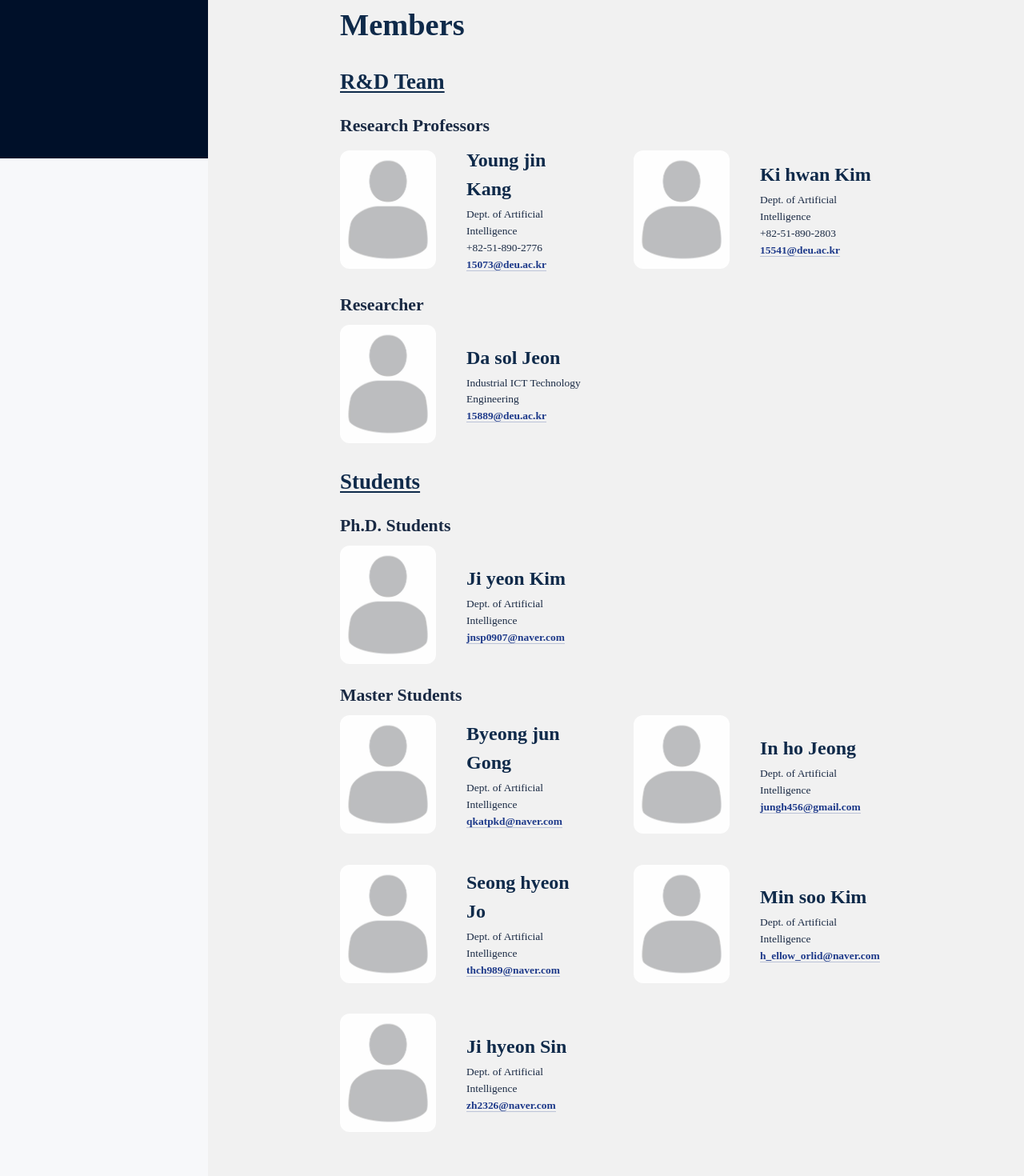
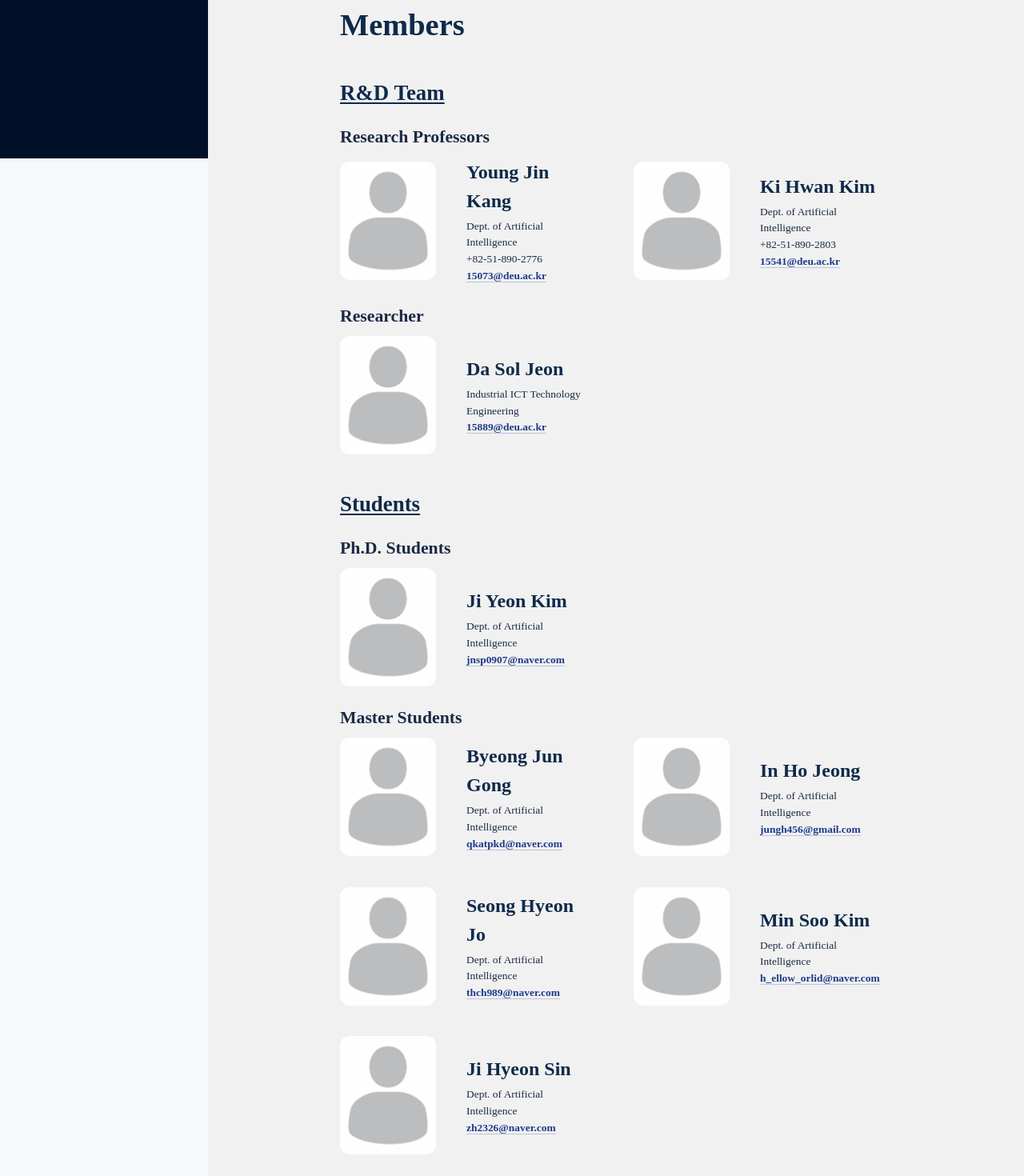
Before and after one commit to shch989/deu-lab-website, a React (Create React App) app: page /members in a window 1280 px wide. Shown: the part 602-2072 px from the top of the page at 80% size. Built offline with nearby package versions, Linux system fonts and the light colour scheme.

Commit message:
간격 및 영문명 수정

```diff
--- a/src/components/Members/MembersSection.jsx
+++ b/src/components/Members/MembersSection.jsx
@@ -32,7 +32,7 @@ const TeamTitle = styled.h2`
   font-family: 'Noto Serif KR','Nanum Myeongjo','Times New Roman', serif;
   font-weight: 800;
   font-size: clamp(18px, 2.1vw, 28px);
-  margin: clamp(12px, 2.5vw, 40px) 0 6px;
+  margin: clamp(12px, 3.6vw, 62px) 0 6px;
   color: #0f2a4a;
 
   a {
@@ -129,14 +129,14 @@ const sections = [
         role: "Research Professors",
         members: [
           {
-            name: "Young jin Kang",
+            name: "Young Jin Kang",
             dept: "Dept. of Artificial Intelligence",
             phone: "+82-51-890-2776",
             email: "15073@deu.ac.kr",
             photo: "",
           },
           {
-            name: "Ki hwan Kim",
+            name: "Ki Hwan Kim",
             dept: "Dept. of Artificial Intelligence",
             phone: "+82-51-890-2803",
             email: "15541@deu.ac.kr",
@@ -148,7 +148,7 @@ const sections = [
         role: "Researcher",
         members: [
           {
-            name: "Da sol Jeon",
+            name: "Da Sol Jeon",
             dept: "Industrial ICT Technology Engineering",
             phone: "",
             email: "15889@deu.ac.kr",
@@ -166,7 +166,7 @@ const sections = [
         role: "Ph.D. Students",
         members: [
           {
-            name: "Ji yeon Kim",
+            name: "Ji Yeon Kim",
             dept: "Dept. of Artificial Intelligence",
             phone: "",
             email: "jnsp0907@naver.com",
@@ -178,35 +178,35 @@ const sections = [
         role: "Master Students",
         members: [
           {
-            name: "Byeong jun Gong",
+            name: "Byeong Jun Gong",
             dept: "Dept. of Artificial Intelligence",
             phone: "",
             email: "qkatpkd@naver.com",
             photo: "",
           },
           {
-            name: "In ho Jeong",
+            name: "In Ho Jeong",
             dept: "Dept. of Artificial Intelligence",
             phone: "",
             email: "jungh456@gmail.com",
             photo: "",
           },
           {
-            name: "Seong hyeon Jo",
+            name: "Seong Hyeon Jo",
             dept: "Dept. of Artificial Intelligence",
             phone: "",
             email: "thch989@naver.com",
             photo: "",
           },
           {
-            name: "Min soo Kim",
+            name: "Min Soo Kim",
             dept: "Dept. of Artificial Intelligence",
             phone: "",
             email: "h_ellow_orlid@naver.com",
             photo: "",
           },
           {
-            name: "Ji hyeon Sin",
+            name: "Ji Hyeon Sin",
             dept: "Dept. of Artificial Intelligence",
             phone: "",
             email: "zh2326@naver.com",
--- a/src/components/Professor/ProfessorProfile.jsx
+++ b/src/components/Professor/ProfessorProfile.jsx
@@ -120,7 +120,7 @@ const Item = styled.li`
 const ProfessorProfile = () => {
   const photo = professor01;
   const role = "Professor | Director";
-  const name = "Seok chan Jeong";
+  const name = "Seok Chan Jeong";
   const dept = `Dept. of e–Business and\nGraduate School of Artificial Intelligence,\nDong–Eui University`;
   const email = "scjeong@deu.ac.kr";
   const phone = "+82-51-890-2760";
```
